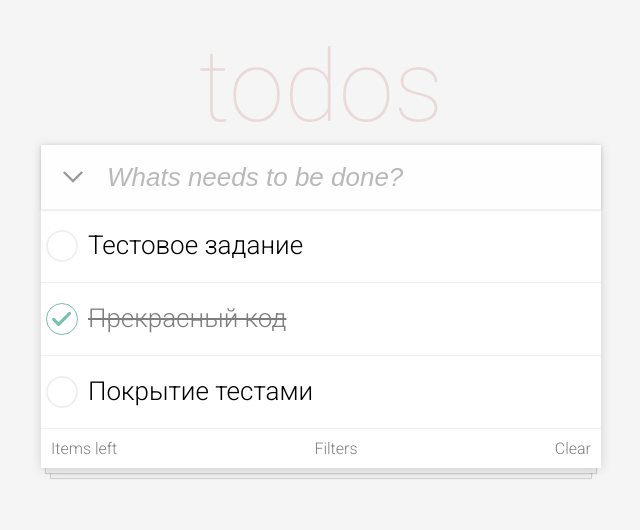
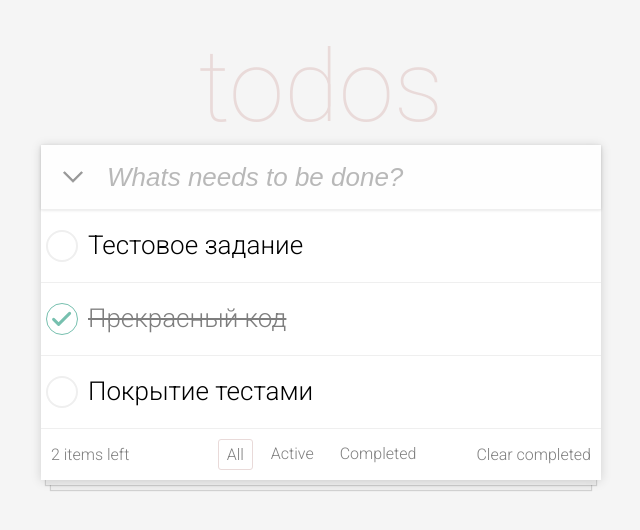
Before and after one commit to GadMinz/todos-mindbox, a React (Create React App) app: page / in a window 1280 px wide. Shown: the top 530 px of the page, without its empty margins (319-959 px from the left). Built offline with nearby package versions, Linux system fonts and the light colour scheme.

Commit message:
Add Filters functional

```diff
--- a/src/App.tsx
+++ b/src/App.tsx
@@ -10,6 +10,8 @@ export type Todo = {
   checked: boolean;
 };
 
+export type Filter = "All" | "Active" | "Completed";
+
 const DEFAULT_TODO_LIST = [
   { id: 1, name: "Тестовое задание", checked: false },
   { id: 2, name: "Прекрасный код", checked: true },
@@ -18,6 +20,26 @@ const DEFAULT_TODO_LIST = [
 
 const App = () => {
   const [todos, setTodos] = React.useState(DEFAULT_TODO_LIST);
+  const [filter, setFilter] = React.useState<Filter>("All");
+  const [filteredTodo, setFilteredTodos] = React.useState(DEFAULT_TODO_LIST);
+  const [itemsLeft, setItemsLeft] = React.useState(0);
+  React.useEffect(() => {
+    switch (filter) {
+      case "Active":
+        setFilteredTodos(todos.filter((todo) => !todo.checked));
+        break;
+      case "Completed":
+        setFilteredTodos(todos.filter((todo) => todo.checked));
+        break;
+      default:
+        setFilteredTodos(todos);
+    }
+  }, [filter, todos]);
+
+  React.useEffect(() => {
+    setItemsLeft(todos.filter((todo) => !todo.checked).length);
+  }, [todos]);
+
   const addTodo = (name: string) => {
     const id = todos.length === 0 ? 1 : todos[todos.length - 1].id + 1;
     setTodos([...todos, { id, name, checked: false }]);
@@ -34,6 +56,10 @@ const App = () => {
     );
   };
 
+  const changeFilter = (filter: Filter) => {
+    setFilter(filter);
+  };
+
   return (
     <div className="wrapper">
       <div className="header">
@@ -41,8 +67,12 @@ const App = () => {
       </div>
       <div className="content">
         <TodoPanel addTodo={addTodo} />
-        <TodoList todos={todos} checkTodo={checkTodo} />
-        <Footer />
+        <TodoList todos={filteredTodo} checkTodo={checkTodo} />
+        <Footer
+          itemsLeft={itemsLeft}
+          changeFilter={changeFilter}
+          filter={filter}
+        />
       </div>
     </div>
   );
--- /dev/null
+++ b/src/components/Footer/Filters/FilterItem/FilterItem.module.scss
@@ -0,0 +1,13 @@
+.filter {
+  padding: 5px 8px;
+  border-radius: 3px;
+  cursor: pointer;
+
+  &:hover{
+    background: #e9dad9;
+  }
+}
+
+.active {
+  border: 1px solid #e9dad9;
+}
--- /dev/null
+++ b/src/components/Footer/Filters/FilterItem/FilterItem.tsx
@@ -0,0 +1,26 @@
+import React from "react";
+import s from "./FilterItem.module.scss";
+import { Filter } from "../../../../App";
+
+interface FilterItemProps {
+  title: Filter;
+  filter: Filter;
+  changeFilter: (filter: Filter) => void;
+}
+
+const FilterItem: React.FC<FilterItemProps> = ({
+  title,
+  changeFilter,
+  filter,
+}) => {
+  return (
+    <div
+      onClick={() => changeFilter(title)}
+      className={`${s.filter} ${title === filter ? s.active : ""}`}
+    >
+      {title}
+    </div>
+  );
+};
+
+export default FilterItem;
--- /dev/null
+++ b/src/components/Footer/Filters/Filters.module.scss
@@ -0,0 +1,6 @@
+.filters {
+  display: flex;
+  flex: 1;
+  justify-content: center;
+  gap: 10px;
+}
--- /dev/null
+++ b/src/components/Footer/Filters/Filters.tsx
@@ -0,0 +1,28 @@
+import React from "react";
+import s from "./Filters.module.scss";
+import FilterItem from "./FilterItem/FilterItem";
+import { Filter } from "../../../App";
+
+interface FiltersProps {
+  changeFilter: (filter: Filter) => void;
+  filter: Filter;
+}
+
+const filtersItems: Filter[] = ["All", "Active", "Completed"];
+
+const Filters: React.FC<FiltersProps> = ({ changeFilter, filter }) => {
+  return (
+    <div className={s.filters}>
+      {filtersItems.map((filterItem: Filter) => (
+        <FilterItem
+          key={filterItem}
+          title={filterItem}
+          changeFilter={changeFilter}
+          filter={filter}
+        />
+      ))}
+    </div>
+  );
+};
+
+export default Filters;
--- a/src/components/Footer/Footer.module.scss
+++ b/src/components/Footer/Footer.module.scss
@@ -1,8 +1,18 @@
 .footer {
   display: flex;
-  justify-content: space-between;
+  justify-content: center;
+  align-items: center;
   font-size: 16px;
   padding: 10px;
   border-top: 1px solid #efefef;
   color: #7f7f7f;
 }
+
+.items_left {
+  flex: 1;
+}
+
+.clear {
+  flex: 1;
+  text-align: end;
+}
--- a/src/components/Footer/Footer.tsx
+++ b/src/components/Footer/Footer.tsx
@@ -1,14 +1,20 @@
 import React from "react";
 import s from "./Footer.module.scss";
+import Filters from "./Filters/Filters";
+import { Filter } from "../../App";
 
-interface FooterProps {}
+interface FooterProps {
+  changeFilter: (filter: Filter) => void;
+  filter: Filter;
+  itemsLeft: number;
+}
 
-const Footer: React.FC<FooterProps> = () => {
+const Footer: React.FC<FooterProps> = ({ changeFilter, filter, itemsLeft }) => {
   return (
     <div className={s.footer}>
-      <div>Items left</div>
-      <div>Filters</div>
-      <div>Clear</div>
+      <div className={s.items_left}>{itemsLeft} items left</div>
+      <Filters changeFilter={changeFilter} filter={filter} />
+      <div className={s.clear}>Clear completed</div>
     </div>
   );
 };
```
